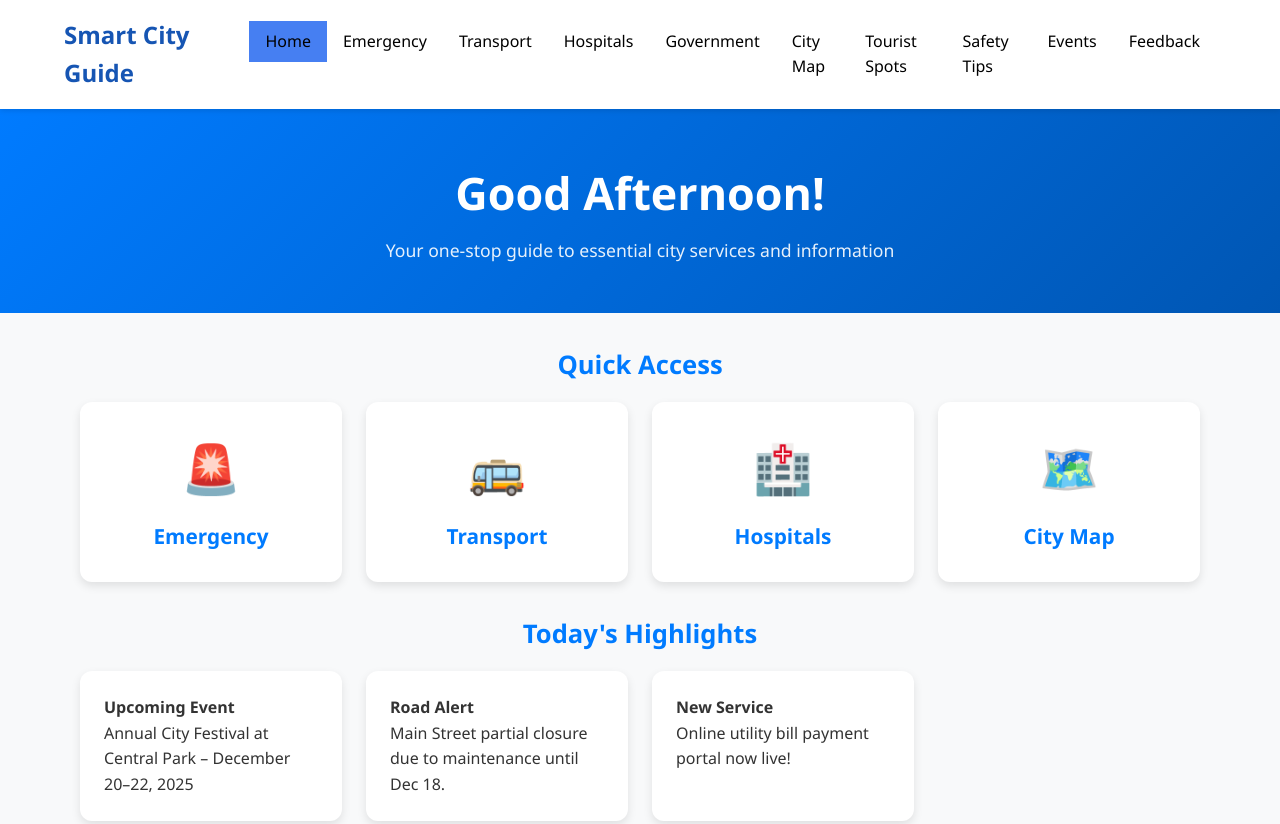
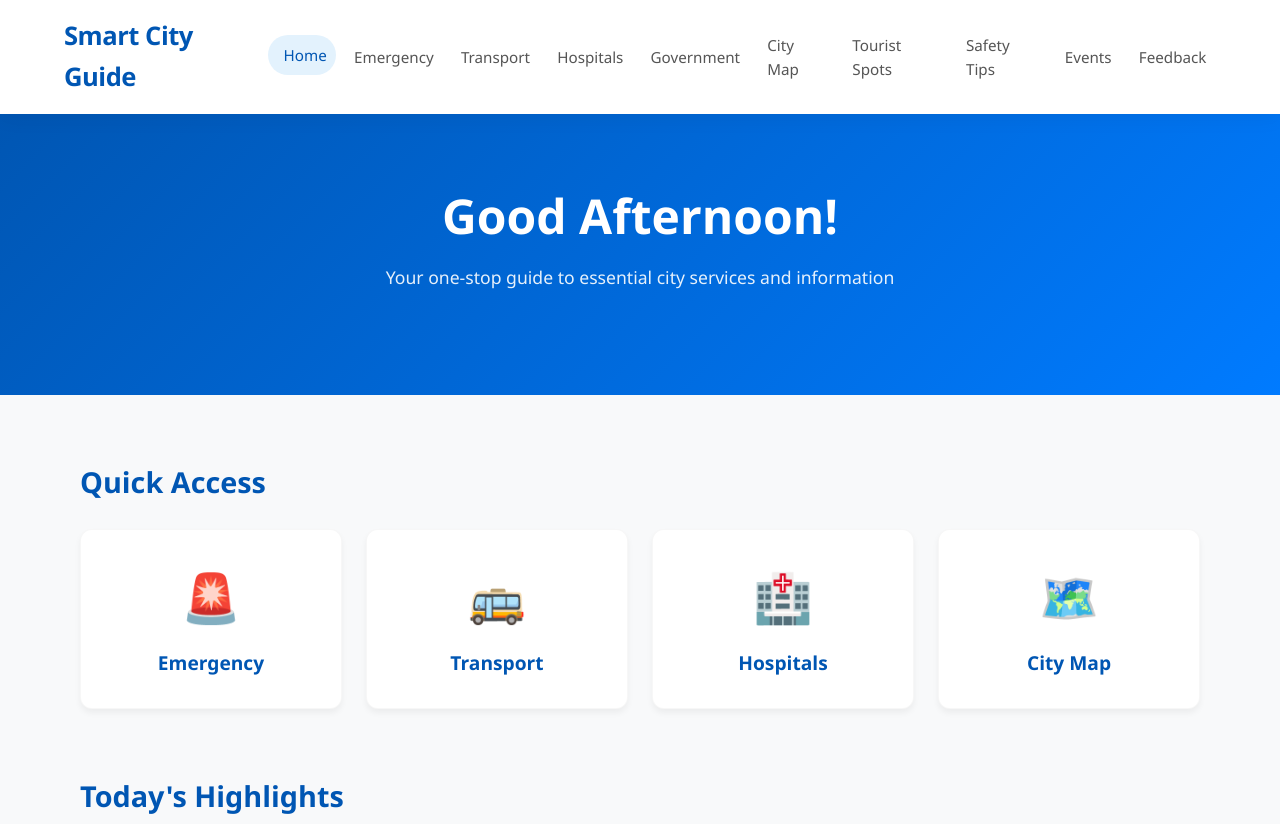
Before and after one commit to Roshan-504/Smart-City, a plain HTML site: page index.html in a window 1280 px wide. Shown: the top 824 px of the page. Drawn offline with Linux system fonts and the light colour scheme.

Commit message:
nav changed

```diff
--- a/index.css
+++ b/index.css
@@ -1,19 +1,43 @@
-*,
-*::before,
-*::after {
+/* index.css - Full Code */
+
+/* --- 1. Variables & Global Reset --- */
+:root {
+    --primary: #0056b3;           /* Deep Blue */
+    --primary-light: #e3f2fd;     /* Light Blue Background */
+    --primary-hover: #004494;     /* Darker Blue for hover */
+    --accent: #ff6b6b;            /* Accent Color */
+    --text-main: #333333;
+    --text-light: #666666;
+    --bg-body: #f8f9fa;
+    --white: #ffffff;
+    --shadow-sm: 0 4px 6px rgba(0,0,0,0.05);
+    --shadow-md: 0 10px 20px rgba(0,0,0,0.1);
+    --radius: 12px;
+}
+
+*, *::before, *::after {
     margin: 0;
     padding: 0;
     box-sizing: border-box;
 }
 
 body {
-    font-family: 'Segoe UI', Arial, sans-serif;
+    font-family: 'Segoe UI', 'Poppins', Roboto, sans-serif;
     line-height: 1.6;
-    color: #333;
-    background-color: #f8f9fa;
+    color: var(--text-main);
+    background-color: var(--bg-body);
     min-height: 100vh;
     display: flex;
     flex-direction: column;
+}
+
+a {
+    text-decoration: none;
+    color: inherit;
+}
+
+ul {
+    list-style: none;
 }
 
 .container {
@@ -23,13 +47,15 @@ body {
     padding: 0 1rem;
 }
 
+/* --- 2. Enhanced Header & Navigation --- */
 .header {
-    background-color: white;
-    color: rgb(22, 85, 179);
-    box-shadow: 0 2px 5px rgba(0, 0, 0, 0.1);
+    background-color: var(--white);
+    /* Soft modern shadow */
+    box-shadow: 0 4px 20px rgba(0, 0, 0, 0.05);
     position: sticky;
     top: 0;
     z-index: 1000;
+    width: 100%;
 }
 
 .header-container {
@@ -40,141 +66,238 @@ body {
 }
 
 .logo {
-    font-size: 1.5rem;
-    font-weight: bold;
+    font-size: 1.6rem;
+    font-weight: 800;
+    color: var(--primary);
+    letter-spacing: -0.5px;
 }
 
+/* Hamburger Menu (Mobile/Tablet) */
 .hamburger {
     display: flex;
     flex-direction: column;
     justify-content: space-between;
-    width: 30px;
-    height: 21px;
+    width: 28px;
+    height: 20px;
     background: transparent;
     border: none;
     cursor: pointer;
+    z-index: 1001;
 }
 
 .hamburger span {
     display: block;
     height: 3px;
     width: 100%;
-    background: black;
-    border-radius: 3px;
-    transition: all 0.3s;
+    background: #333;
+    border-radius: 10px;
+    transition: all 0.3s ease;
 }
 
+/* Mobile Nav Dropdown */
 .nav {
     position: absolute;
     top: 100%;
     left: 0;
     right: 0;
-    background-color: #7caee4;
+    background-color: var(--white);
     max-height: 0;
     overflow: hidden;
-    transition: max-height 0.4s ease;
+    transition: max-height 0.4s ease-in-out;
+    border-bottom: 1px solid #f0f0f0;
 }
 
 .nav.active {
-    max-height: 600px;
+    max-height: 600px; /* Expands for menu items */
+    box-shadow: 0 10px 15px rgba(0,0,0,0.05);
 }
 
 .nav-list {
-    list-style: none;
-    padding: 1rem 0;
+    padding: 0;
+    margin: 0;
 }
 
+/* Mobile Link Styling */
 .nav-link {
     display: block;
-    padding: 0.8rem 1.5rem;
-    color: black;
-    text-decoration: none;
+    padding: 1rem 1.5rem;
+    color: #555;
     font-size: 1.1rem;
+    font-weight: 500;
+    border-bottom: 1px solid #f9f9f9;
+    transition: all 0.3s ease;
 }
 
 .nav-link:hover,
 .nav-link.active {
-    background-color: rgba(24, 96, 239, 0.8);
+    background-color: var(--primary-light);
+    color: var(--primary);
+    padding-left: 2rem; /* Slide effect */
 }
 
+/* --- 3. Hero Section --- */
 .main-content {
     flex: 1;
 }
 
 .hero {
-    background: linear-gradient(135deg, #007bff, #0056b3);
-    color: white;
-    padding: 3rem 0;
+    /* Modern Gradient */
+    background: linear-gradient(135deg, #0056b3, #007bff);
+    color: var(--white);
+    padding: 4rem 0 5rem;
     text-align: center;
+    margin-bottom: 2rem;
 }
 
 .greeting {
-    font-size: 2.2rem;
+    font-size: 2.5rem;
+    font-weight: 700;
     margin-bottom: 0.5rem;
 }
 
 .tagline {
     font-size: 1.1rem;
     opacity: 0.9;
+    margin-bottom: 1.5rem;
 }
 
+/* Search Bar (Optional if you added HTML for it) */
+.search-wrapper {
+    max-width: 500px;
+    margin: 1.5rem auto 0;
+    display: flex;
+    background: var(--white);
+    padding: 5px;
+    border-radius: 50px;
+    box-shadow: 0 5px 15px rgba(0,0,0,0.2);
+}
+
+.search-wrapper input {
+    flex: 1;
+    border: none;
+    padding: 10px 20px;
+    font-size: 1rem;
+    border-radius: 50px;
+    outline: none;
+}
+
+.search-btn {
+    background-color: var(--primary);
+    color: var(--white);
+    border: none;
+    padding: 10px 25px;
+    border-radius: 50px;
+    cursor: pointer;
+    font-weight: 600;
+    transition: background 0.3s;
+}
+
+.search-btn:hover {
+    background-color: var(--primary-hover);
+}
+
+/* --- 4. Section Titles & Grids --- */
 .section-title {
-    font-size: 1.6rem;
-    margin: 2rem 0 1rem;
+    font-size: 1.8rem;
+    margin: 2rem 0 1.5rem;
     text-align: center;
-    color: #007bff;
+    color: var(--primary);
+    font-weight: 700;
+    position: relative;
+    display: inline-block;
 }
+
+/* Center alignment wrapper for title underline */
+.title-wrapper { text-align: center; }
 
 .cards-grid {
     display: grid;
-    grid-template-columns: 1fr;
+    grid-template-columns: repeat(auto-fit, minmax(160px, 1fr));
     gap: 1.5rem;
-    margin-top: 1rem;
+    padding-bottom: 2rem;
 }
 
+/* --- 5. Action Cards (Dashboard) --- */
 .action-card {
-    background: white;
-    border-radius: 12px;
+    background: var(--white);
+    border-radius: var(--radius);
     padding: 1.8rem 1rem;
     text-align: center;
     text-decoration: none;
-    color: #333;
-    box-shadow: 0 4px 10px rgba(0, 0, 0, 0.1);
-    transition: transform 0.3s, box-shadow 0.3s;
+    color: var(--text-main);
+    box-shadow: var(--shadow-sm);
+    transition: transform 0.3s ease, box-shadow 0.3s ease;
+    border: 1px solid rgba(0,0,0,0.03);
+    display: flex;
+    flex-direction: column;
+    align-items: center;
+    justify-content: center;
 }
 
 .action-card:hover {
     transform: translateY(-5px);
-    box-shadow: 0 8px 20px rgba(0, 0, 0, 0.15);
+    box-shadow: var(--shadow-md);
+    border-color: var(--primary-light);
 }
 
+/* Icon Styles */
 .action-card .icon {
     font-size: 3rem;
     display: block;
     margin-bottom: 0.8rem;
+    transition: transform 0.3s;
+}
+
+/* Icon Bubble Style (If using the enhanced HTML) */
+.icon-bubble {
+    font-size: 2rem;
+    background-color: #f0f4ff;
+    width: 60px;
+    height: 60px;
+    line-height: 60px;
+    border-radius: 50%;
+    margin-bottom: 1rem;
+    transition: transform 0.3s;
+}
+
+.action-card:hover .icon,
+.action-card:hover .icon-bubble {
+    transform: scale(1.1);
 }
 
 .action-card h4 {
-    font-size: 1.3rem;
-    color: #007bff;
+    font-size: 1.2rem;
+    color: var(--primary);
+    font-weight: 600;
 }
 
+.action-card p {
+    font-size: 0.9rem;
+    color: var(--text-light);
+    margin-top: 5px;
+}
+
+/* --- 6. Highlights & Footer --- */
 .highlight-card {
-    background: white;
-    border-radius: 12px;
+    background: var(--white);
+    border-radius: var(--radius);
     padding: 1.5rem;
-    box-shadow: 0 4px 10px rgba(0, 0, 0, 0.1);
+    box-shadow: var(--shadow-sm);
+    border-left: 5px solid var(--accent);
 }
 
 .footer {
     background-color: #343a40;
-    color: white;
+    color: var(--white);
     text-align: center;
-    padding: 1.5rem 0;
-    margin-top: 1rem;
+    padding: 2rem 0;
+    margin-top: auto;
 }
 
-@media (min-width: 768px) {
+/* --- 7. Media Queries --- */
+
+/* Desktop Navigation (Min-width: 1024px) */
+@media (min-width: 1024px) {
     .hamburger {
         display: none;
     }
@@ -183,29 +306,50 @@ body {
         position: static;
         max-height: none;
         background: transparent;
+        border-bottom: none;
+        box-shadow: none;
+        overflow: visible;
     }
 
     .nav-list {
         display: flex;
-        padding: 0;
+        align-items: center;
+        gap: 0.5rem;
     }
 
+    /* Desktop Pill Buttons */
     .nav-link {
-        padding: 0.5rem 1rem;
-        font-size: 1rem;
+        padding: 0.5rem 0.6rem;
+        border-radius: 50px;
+        font-size: 0.95rem;
+        border-bottom: none;
+        color: #555;
     }
 
-    .cards-grid {
-        grid-template-columns: repeat(2, 1fr);
+    .nav-link:hover,
+    .nav-link.active {
+        background-color: var(--primary-light);
+        color: var(--primary);
+        padding-left: 1rem; /* Reset mobile slide */
+        transform: translateY(-2px);
     }
-}
 
-@media (min-width: 1024px) {
+    /* Grid Adjustments */
     .cards-grid {
         grid-template-columns: repeat(4, 1fr);
     }
 
     .greeting {
-        font-size: 2.8rem;
+        font-size: 3rem;
     }
 }
+
+/* Tablet Adjustments (768px - 1023px) */
+@media (min-width: 768px) and (max-width: 1023px) {
+    .hamburger {
+        display: flex; /* Keep hamburger on tablet for space */
+    }
+    .cards-grid {
+        grid-template-columns: repeat(2, 1fr);
+    }
+}
```
